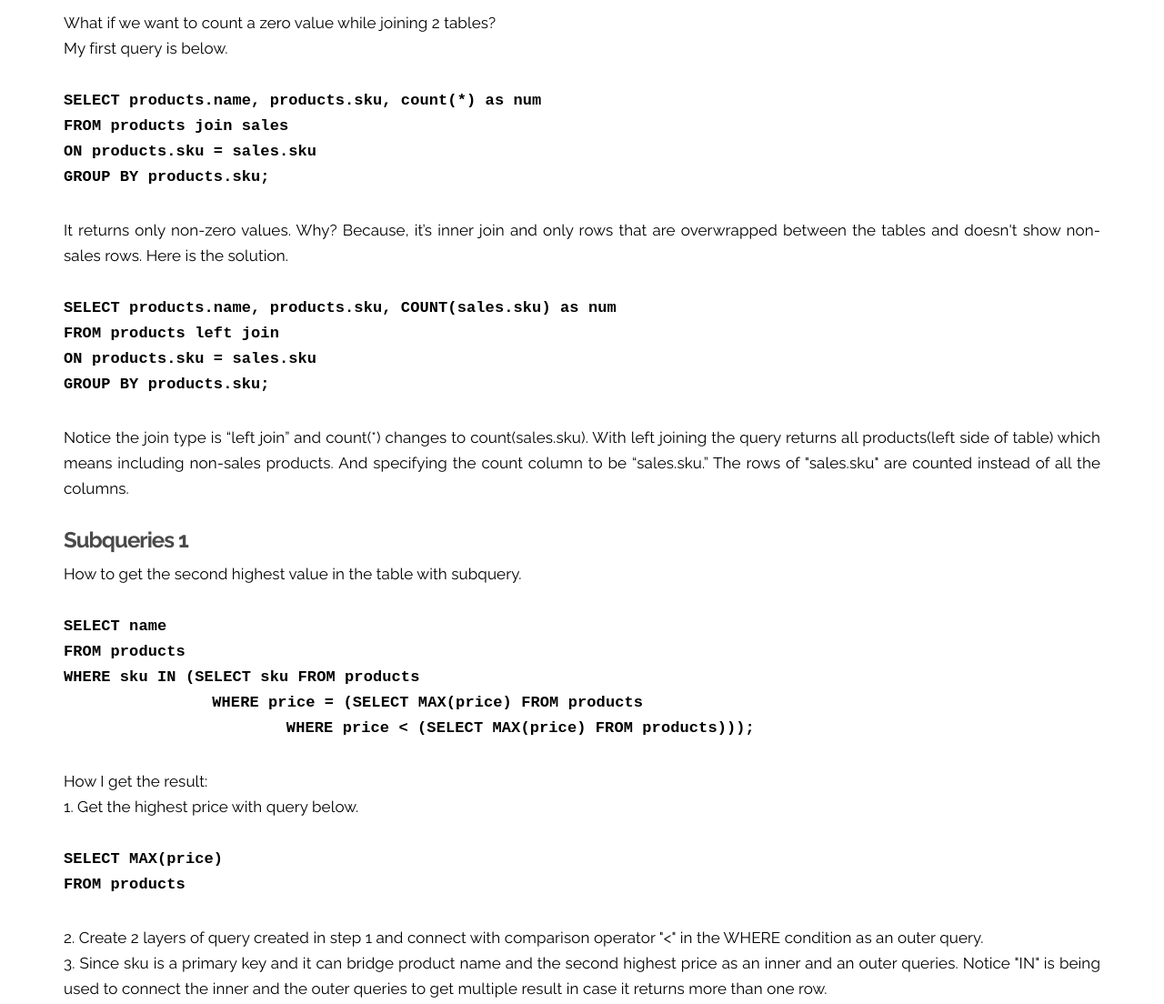
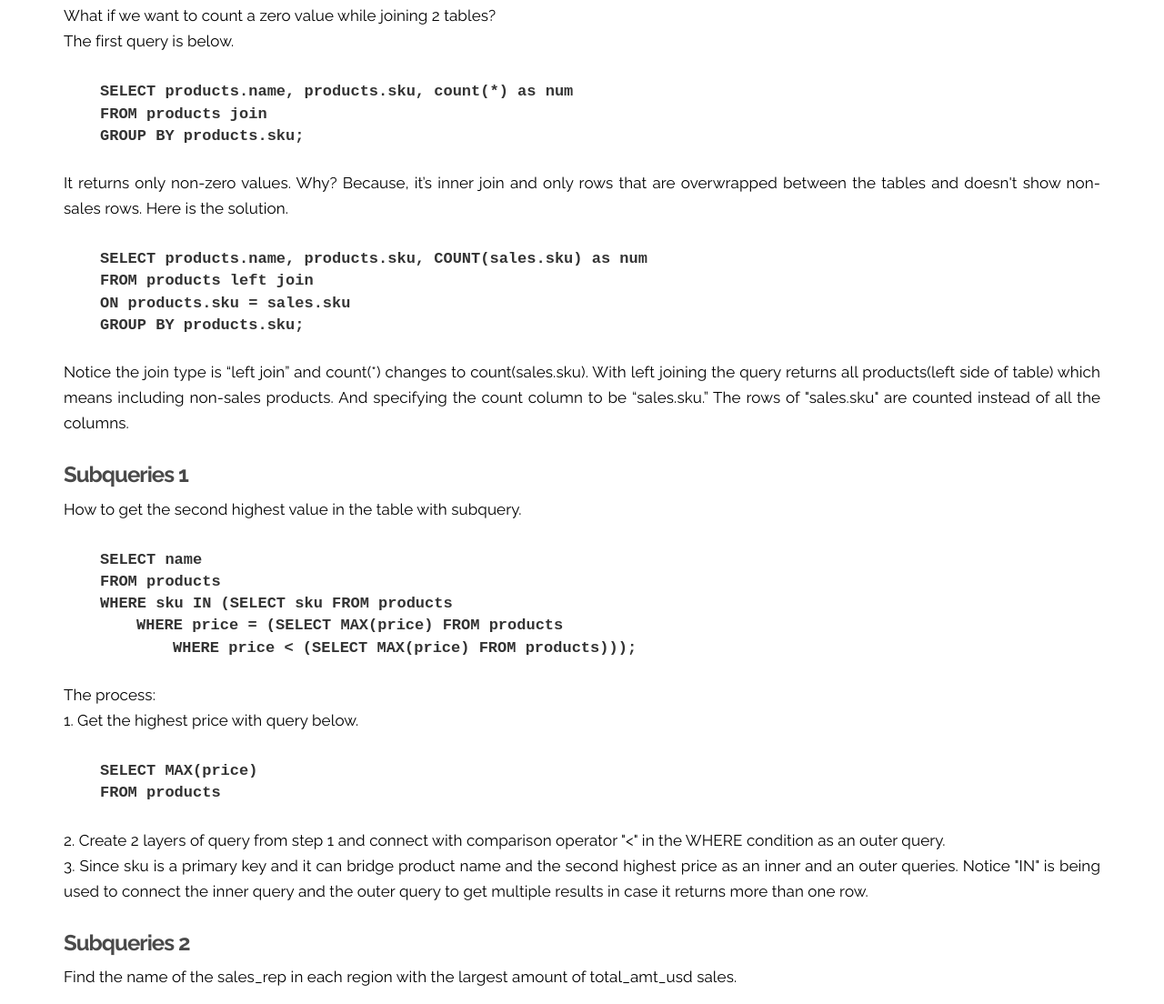
Before and after one commit to mooote/mooote.github.io, a plain HTML site: page sql.html in a window 1280 px wide. Shown: the part 849-1953 px from the top of the page at 91% size. Drawn offline with nearby package versions, Linux system fonts and the light colour scheme.

Commit message:
subquery 2 added

```diff
--- a/css/style.css
+++ b/css/style.css
@@ -30,12 +30,16 @@ p {
 	line-height: 24px;
 	color: #000;
 }
-.blog-post .blog-post-text p.query{
+.blog-post .blog-post-text ul.query{
 	font-family: monospace;
 	font-weight: 900;
 	word-wrap: break-word;
-	white-space: pre-wrap
+	list-style-type: none;
+	margin-left: 0px
 }
+
+
+
 img {
 	max-width: 100%;
 	height: auto;
--- a/sql.html
+++ b/sql.html
@@ -68,46 +68,76 @@
 
 								<h4>What are “normalized tables”?</h4>
 
+								<ul class ="explanations">
 									<li>Every row has the same number of columns.</li>
 									<li>There is a unique key and everything in a row says something about the key. </li>
 									<li>Facts that don't relate to the key belong in different tables.</li>
 									<li>Tables shouldn't imply relationships that don't exist.</li>
+								</ul>
 
 								<h3>Counting a zero value in rows</h3>
 								<p>The count aggregation function is to count rows in a table. For example, below query will return the number of products.</p>
-								<p class="query">SELECT count(*)<br>FROM products;</p>
+
+								<ul class ="query">
+									<li>SELECT count(*)</li>
+									<li>FROM products;</li>
+								</ul>
 
 								<img src = images/subqueries_table_1.png alt="subqueries_table_1">
 								<img src = images/subqueries_table_2.png alt="subqueries_table_2">
 
-								<p>What if we want to count a zero value while joining 2 tables? <br>My first query is below.</p>
+								<p>What if we want to count a zero value while joining 2 tables? <br>The first query is below.</p>
 
-								<p class="query">SELECT products.name, products.sku, count(*) as num<br>FROM products join sales<br>ON products.sku = sales.sku<br>GROUP BY products.sku;</p>
+								<ul class ="query">
+									<li>SELECT products.name, products.sku, count(*) as num</li>
+									<li>FROM products join</li>
+									<li>GROUP BY products.sku;</li>
+								</ul>
 
 								<p>It returns only non-zero values. Why? Because, it’s inner join and only rows that are overwrapped between the tables and doesn't show non-sales rows. Here is the solution.</p>
 
-								<p class="query">SELECT products.name, products.sku, COUNT(sales.sku) as num<br>FROM products left join<br>ON products.sku = sales.sku<br>GROUP BY products.sku;</p>
+								<ul class ="query">
+									<li>SELECT products.name, products.sku, COUNT(sales.sku) as num</li>
+									<li>FROM products left join</li>
+								    <li>ON products.sku = sales.sku</li>
+							        <li>GROUP BY products.sku;</li>
+							    </ul>
 
 								<p>Notice the join type is “left join” and count(*) changes to count(sales.sku).
 								With left joining the query returns all products(left side of table) which means including non-sales products. And specifying the count column to be “sales.sku.” The rows of "sales.sku" are counted instead of all the columns.</p>
 
 								<h3>Subqueries 1</h3>
 								<p>How to get the second highest value in the table with subquery.</p>
-								<p class="query">SELECT name<br>FROM products<br>WHERE sku IN (SELECT sku FROM products<br>		WHERE price = (SELECT MAX(price) FROM products<br>			WHERE price < (SELECT MAX(price) FROM products)));</p>
+								<ul class ="query">
+									<li>SELECT name</li>
+									<li>FROM products</li>
+									<li>WHERE sku IN (SELECT sku FROM products</li>
+									<ul class ="query">
+									<li>WHERE price = (SELECT MAX(price) FROM products</li>
+										<ul class ="query">
+										<li>WHERE price < (SELECT MAX(price) FROM products)));</li>
+									    </ul>
+									</ul>
 
-								<p>How I get the result:<br>
-								 1. Get the highest price with query below. </p>
+								</ul>
 
-								<p class="query">SELECT MAX(price)<br>FROM products</p>
+								<p>The process:<br>
+								 1. Get the highest price with query below.</p>
 
-								<p>2. Create 2 layers of query created in step 1 and connect with comparison operator "<" in the WHERE condition as an outer query.<br>3. Since sku is a primary key and it can bridge product name and the second highest price as an inner and an outer queries. Notice "IN" is being used to connect the inner and the outer queries to get multiple result in case it returns more than one row.</p>
+								<ul class ="query">
+								<li>SELECT MAX(price)</li>
+							    <li>FROM products</li>
+							    </ul>
+
+								<p>2. Create 2 layers of query from step 1 and connect with comparison operator "<" in the WHERE condition as an outer query.<br>3. Since sku is a primary key and it can bridge product name and the second highest price as an inner and an outer queries. Notice "IN" is being used to connect the inner query and the outer query to get multiple results in case it returns more than one row.</p>
 
 								<h3>Subqueries 2</h3>
 
-
-
-
-
+								<P>Find the name of the sales_rep in each region with the largest amount of total_amt_usd sales.</P>
+								<img src = images/subqueries_table_3.png alt="subqueries_table_3">
+								<p>The process:<br>
+									1. Identify which tables are going to be used and the relationship between them.
+								</p>
 							</div>
 						</div>
 					</article>
```
Also changed, not shown: css/bootstrap.min.css, css/jquery.bxslider.css, images/subqueries_table_3.png (added).
